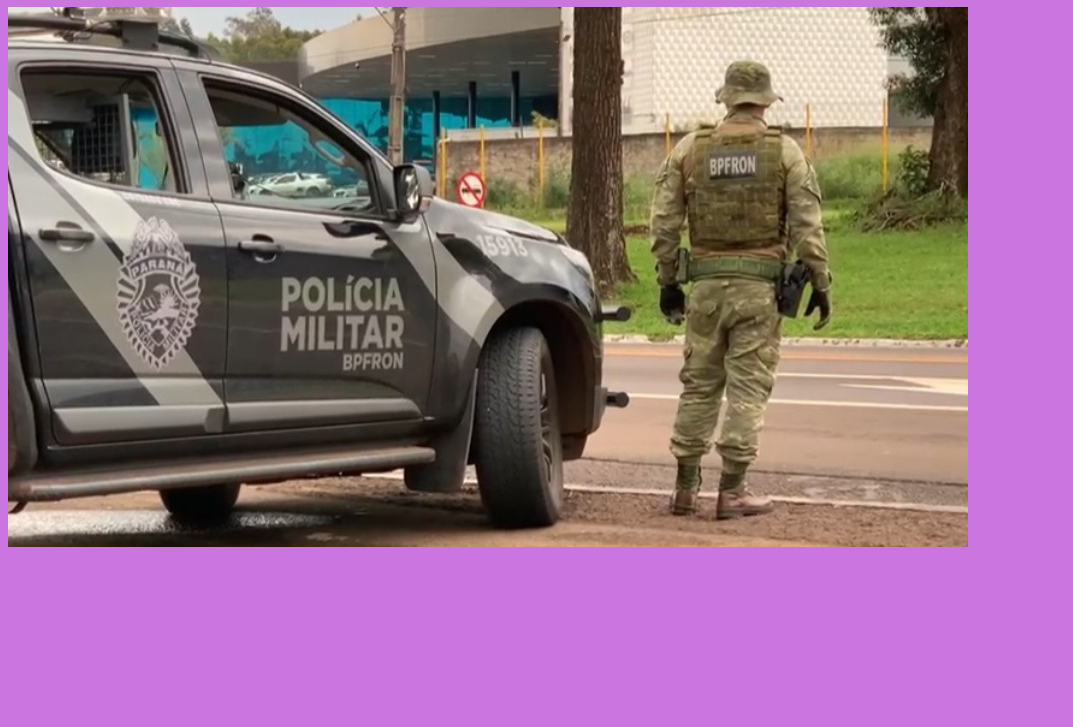
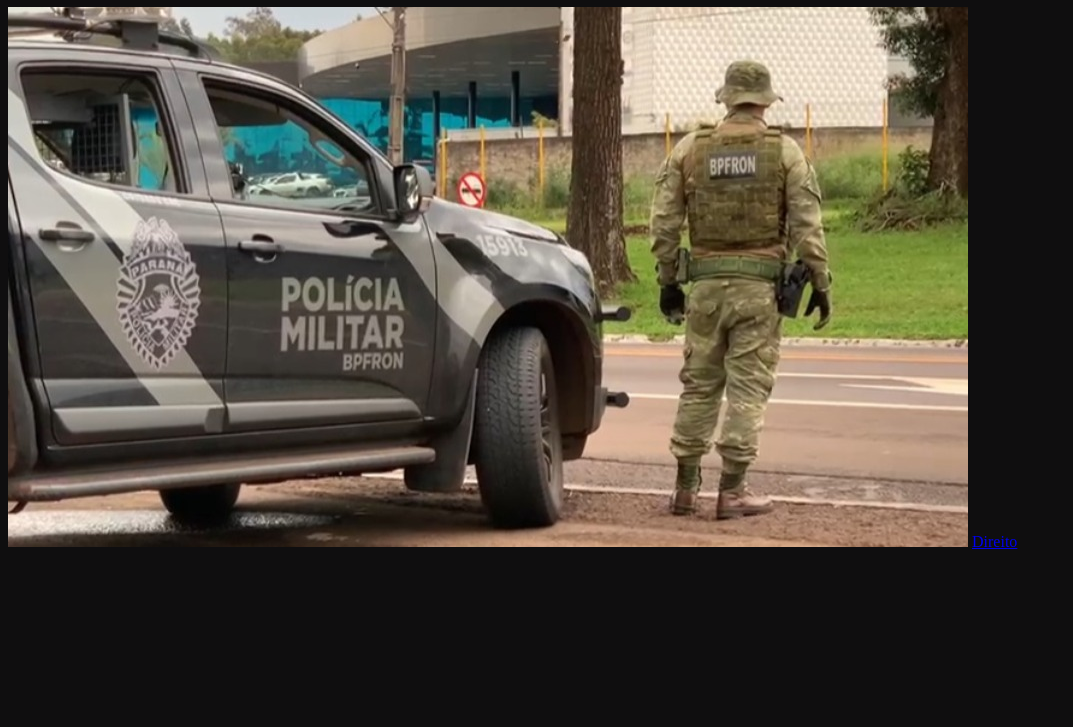
Before and after one commit to samih09012004/samih09012004.github.io, a plain HTML site: page index.html in a window 1280 px wide. Shown: the part 73-800 px from the top of the page, without its empty margins (0-1073 px from the left). Drawn offline with Linux system fonts and the light colour scheme.

Commit message:
Add files via upload

```diff
--- a/index.html
+++ b/index.html
@@ -10,5 +10,6 @@
 <body>
     <h1>samara</h1>
     <img src="BPFRON.jpg">
+    <a href="https://www.unioeste.br/portal/campus-marechal-candido-rondon/">Direito</a>
 </body>
 </html>
--- a/style.css
+++ b/style.css
@@ -1,4 +1,4 @@
 body {
-    background-color: #cb76e0;
-    color: rgb(8, 8, 8);
+    background-color: #0f0e0f;
+    color: rgb(252, 247, 247);
 }
```
